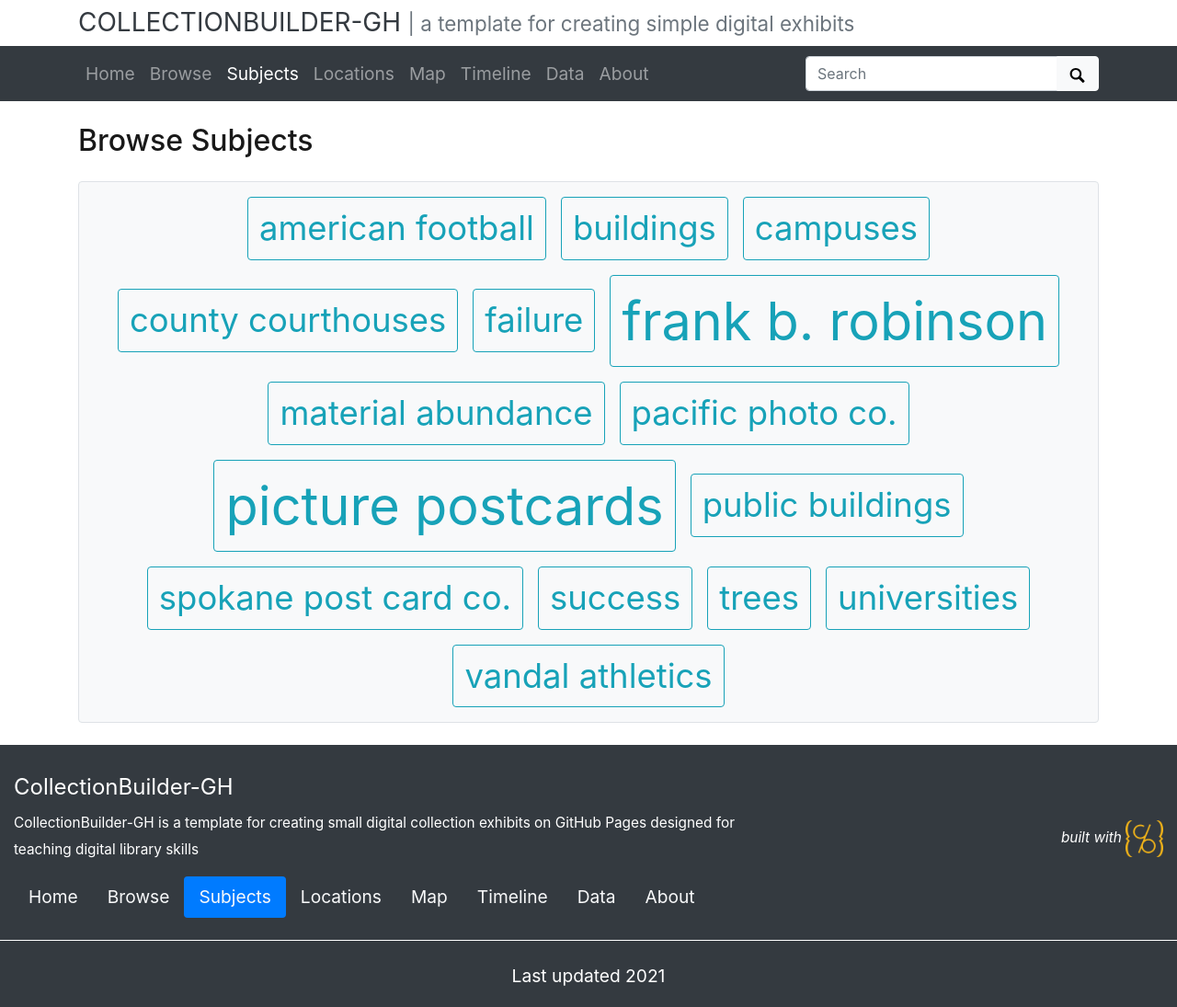
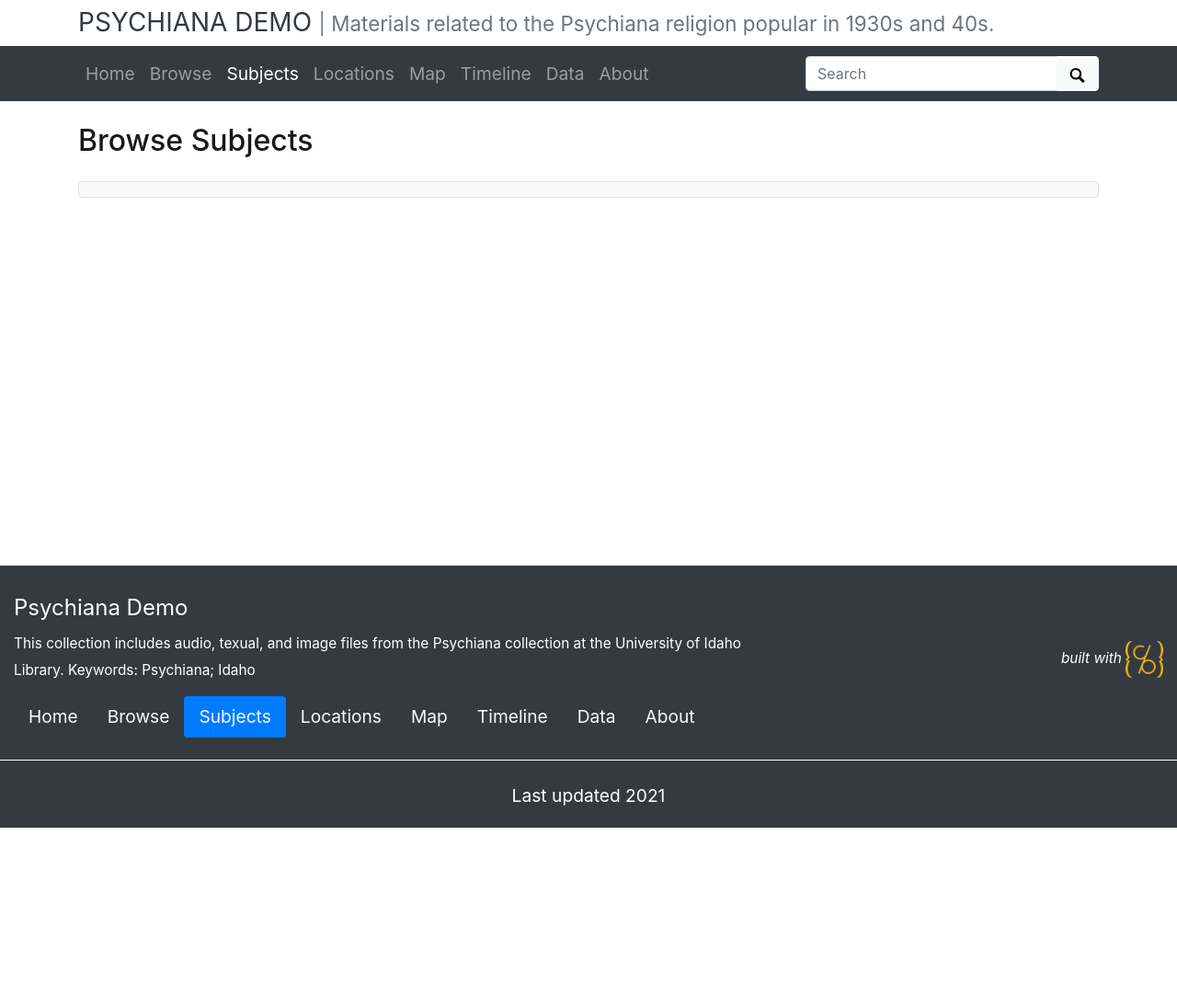
Before and after one commit to archivesw/collectionbuilder-demo, a Jekyll site: the page built from pages/subjects.md, in a window 1280 px wide. Shown: the whole page at 92% size. Built offline with Jekyll 4.4.1, drawn with Linux system fonts in a browser that asks for light colours; after the commit the page ends 900 px from its top, so only the background shows below that.

Commit message:
Added psychiana collection to config

```diff
--- a/_config.yml
+++ b/_config.yml
@@ -18,20 +18,20 @@
 # SITE SETTINGS
 #
 # title of site appears in banner
-title: CollectionBuilder-GH
+title: Psychiana Demo
 # tagline, a short phrase that will appear throughout the site in the top banner
-tagline: a template for creating simple digital exhibits
+tagline: Materials related to the Psychiana religion popular in 1930s and 40s.
 # description appears in meta tags and other locations
 # this description might appear in search result lists, keep around 160 characters max
-description: "CollectionBuilder-GH is a template for creating small digital collection exhibits on GitHub Pages designed for teaching digital library skills"
+description: "This collection includes audio, texual, and image files from the Psychiana collection at the University of Idaho Library. Keywords: Psychiana; Idaho"
 # creator of the digital collection, to appear in meta tags; we typically use our GitHub usernames but feel free to just use your name
-author: CollectionBuilder
+author: archivew
 
 ##########
 # COLLECTION SETTINGS
 #
 # choose metadata: this is the name of the csv file in your _data directory that describes the objects in your collection
-metadata: demo-metadata
+metadata: psychiana
 
 ##########
 # GOOGLE SERVICES [optional!]
@@ -47,7 +47,7 @@
 # ROBOTS EXCLUDE
 #
 # set noindex to true if you do NOT want Google to index your site
-# noindex: true
+noindex: true
 
 ##########
 # BUILD SETTINGS
```
